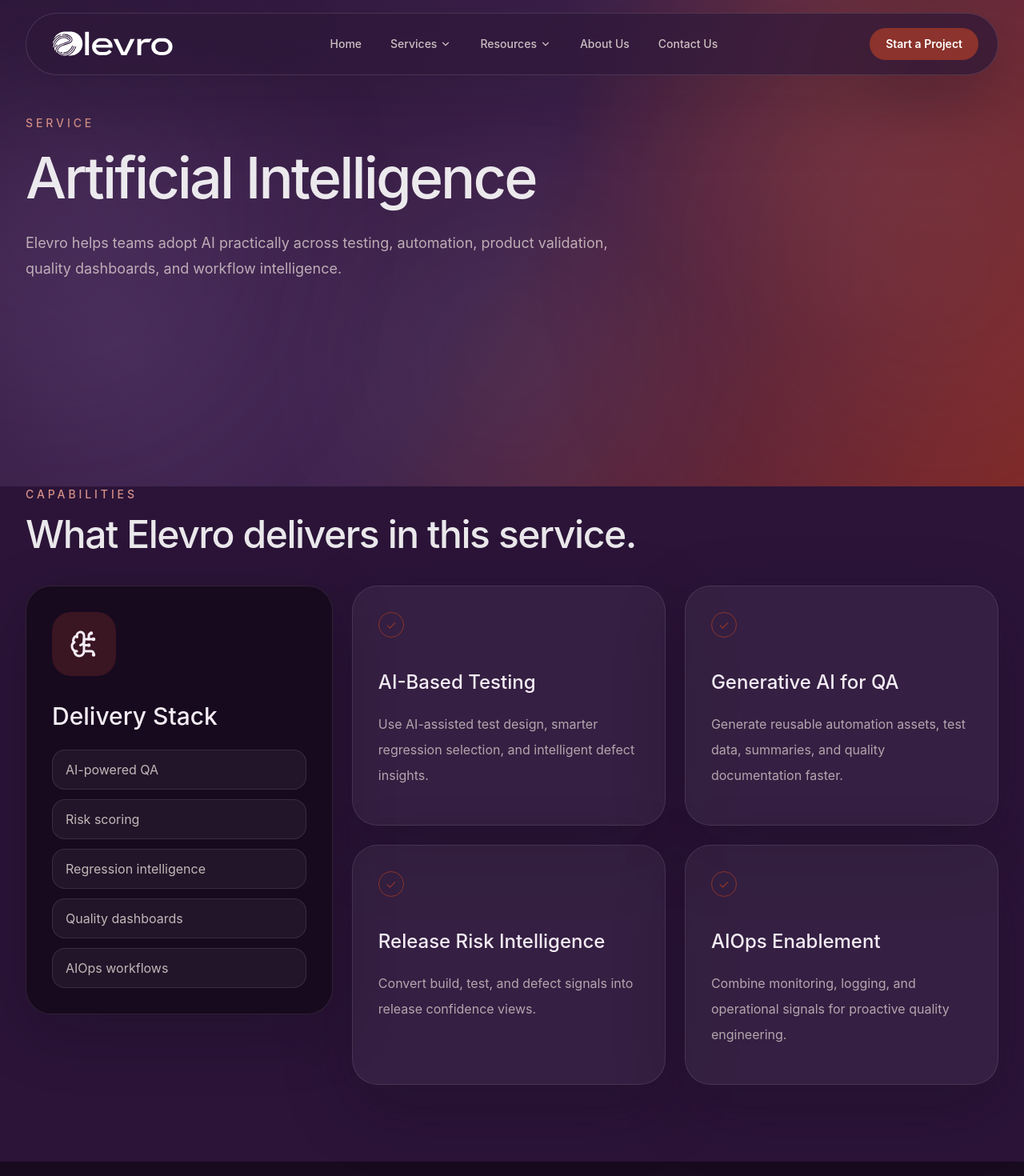
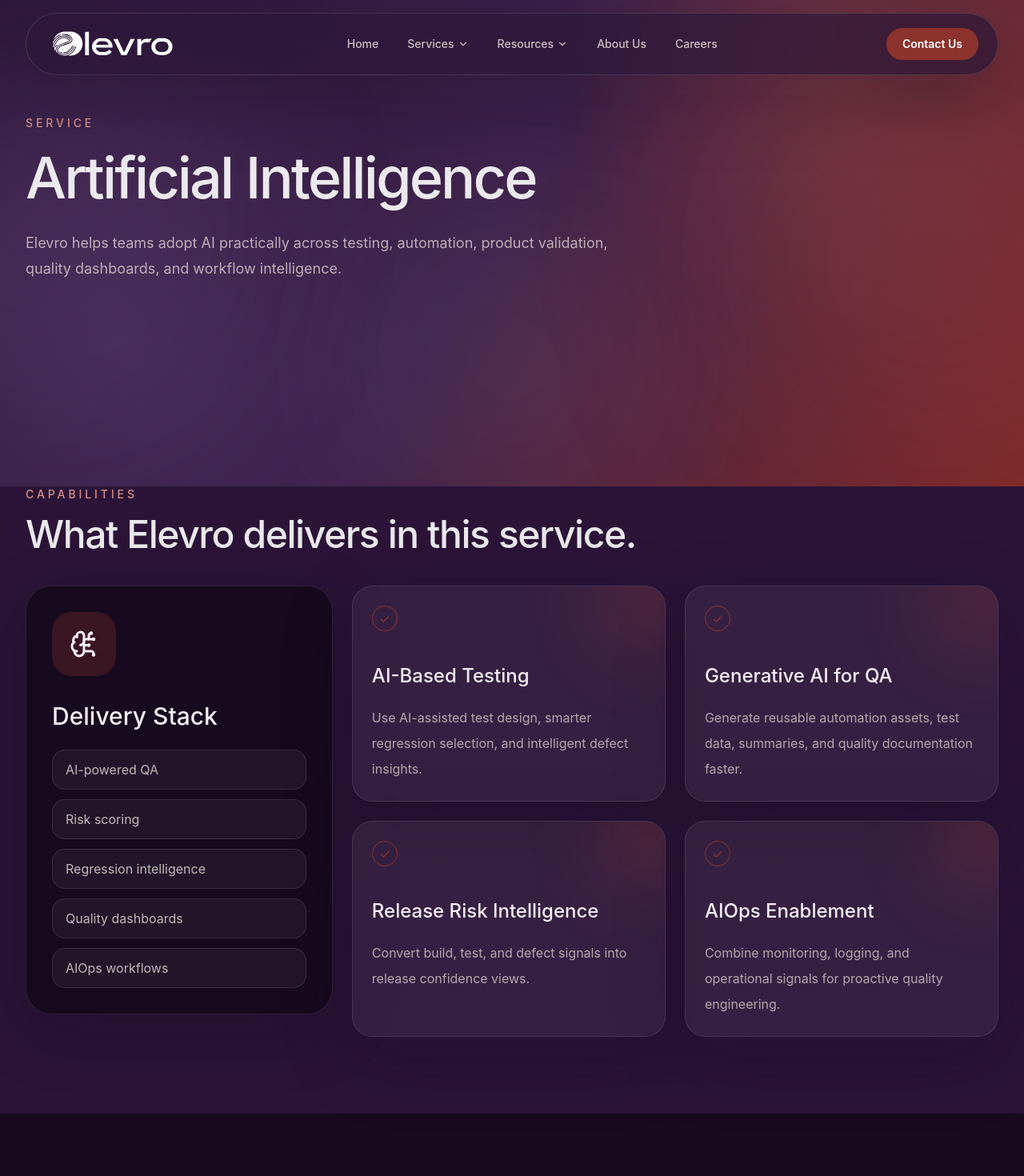
Before and after one commit to rvala-elevro/elevro_site, a Next.js app: page /services/artificial-intelligence in a window 1280 px wide. Shown: the top 1470 px of the page at 80% size. Built offline with nearby package versions, Linux system fonts and the light colour scheme.

Commit message:
text selection changes, card changes

```diff
--- /dev/null
+++ b/app/careers/page.tsx
@@ -0,0 +1,11 @@
+import { PageShell } from "@/components/PageShell";
+
+export default function ContactPage() {
+  return (
+    <PageShell
+      eyebrow="Careers"
+      title="Let’s build with us"
+      description="Apply at Elevro!"
+    />
+  );
+}
--- a/app/page.tsx
+++ b/app/page.tsx
@@ -111,7 +111,7 @@
   "QualifyX",
 ];
 
-const fadeUp = {
+export const fadeUp = {
   hidden: { opacity: 0, y: 28 },
   visible: { opacity: 1, y: 0 },
 };
@@ -330,7 +330,7 @@
             AI-led engineering for modern enterprises
           </div>
 
-          <h1 className="max-w-4xl text-[2.35rem] font-medium leading-[1.1] tracking-[-0.04em] text-white/90 sm:text-[2.65rem] md:text-6xl xl:text-7xl">
+          <h1 className="max-w-4xl text-[2.35rem] font-medium leading-tight tracking-[-0.04em] text-white/90 sm:text-[2.65rem] md:text-6xl">
             Enabling Products{" "}
             <span className="soft-gradient-text font-medium block sm:inline">
               Engineering Confidence
@@ -347,7 +347,7 @@
           <div className="mt-8 flex flex-col gap-4 w-full sm:w-auto sm:flex-row justify-center lg:justify-start">
             <Link
               href="/contact-us"
-              className="group inline-flex items-center justify-center gap-2 rounded-full bg-[#8b332c] px-6 py-3.5 text-sm font-semibold text-white shadow-soft transition hover:-translate-y-0.5 hover:bg-[#9d4038]"
+              className="group inline-flex items-center justify-center gap-2 rounded-full bg-secondary px-6 py-3.5 text-sm font-semibold text-white shadow-soft transition hover:-translate-y-0.5 hover:bg-[#9d4038]"
             >
               Discuss Your Roadmap
               <ArrowRight className="h-4 w-4 transition group-hover:translate-x-1" />
@@ -405,7 +405,7 @@
 
 function Services() {
   return (
-    <section id="services" className="soft-section px-4 py-24 md:px-8">
+    <section id="services" className="soft-section px-4 py-12 md:px-8">
       <div className="mx-auto max-w-7xl">
         <SectionHeader
           eyebrow="Our Services"
@@ -462,7 +462,7 @@
 
 function Evolution() {
   return (
-    <section className="soft-section relative overflow-hidden px-4 pb-24 md:px-8">
+    <section className="soft-section relative overflow-hidden px-4 py-12 md:px-8">
       <div
         data-parallax="-0.12"
         className="pointer-events-none absolute left-10 top-10 h-72 w-72 rounded-full bg-secondary/20 blur-[100px]"
@@ -476,7 +476,7 @@
           <p className="mb-4 text-sm font-bold uppercase tracking-[0.32em] text-[#d79088]">
             Digital Evolution
           </p>
-          <h2 className="text-4xl font-medium tracking-tight md:text-6xl">
+          <h2 className="text-4xl font-medium tracking-tight leading-tight md:text-5xl">
             From idea to automated operating model.
           </h2>
           <p className="mt-6 text-lg leading-8 text-cream/68">
@@ -523,71 +523,11 @@
   );
 }
 
-// function Solutions() {
-//   return (
-//     <section
-//       id="solutions"
-//       className="soft-section-alt relative overflow-hidden px-4 py-24 md:px-8"
-//     >
-//       <div
-//         data-parallax="-0.1"
-//         className="pointer-events-none absolute -left-32 top-20 h-105 w-105 rounded-full bg-secondary/20 blur-[120px]"
-//       />
-
-//       <div
-//         data-parallax="0.16"
-//         className="pointer-events-none absolute -right-32 bottom-10 h-105 w-105 rounded-full bg-white/10 blur-[120px]"
-//       />
-
-//       <div className="relative z-10 mx-auto max-w-7xl">
-//         <SectionHeader
-//           eyebrow="Solutions & Accelerators"
-//           title="Reusable accelerators that shorten the path from strategy to production."
-//           text="Two subsections are added as requested. Rename them to your actual accelerator names when your product packaging is finalized."
-//         />
-//         <div className="mt-12 grid gap-6 lg:grid-cols-2">
-//           {accelerators.map((item) => {
-//             const Icon = item.icon;
-//             return (
-//               <div
-//                 key={item.title}
-//                 className="reveal rounded-4xl border border-white/10 bg-primary/70 p-8 shadow-card"
-//               >
-//                 <span className="grid h-16 w-16 place-items-center rounded-3xl bg-secondary/35">
-//                   <Icon className="h-7 w-7" />
-//                 </span>
-//                 <h3 className="mt-8 text-3xl font-medium">{item.title}</h3>
-//                 <div className="mt-7 grid gap-3">
-//                   {item.points.map((point) => (
-//                     <div
-//                       key={point}
-//                       className="flex items-center gap-3 rounded-2xl bg-white/5 p-4 text-cream/75"
-//                     >
-//                       <CheckCircle2 className="h-5 w-5 text-secondary" />{" "}
-//                       {point}
-//                     </div>
-//                   ))}
-//                 </div>
-//                 <Link
-//                   href="/solutions-accelerators"
-//                   className="mt-8 inline-flex items-center gap-2 font-bold"
-//                 >
-//                   Explore accelerator <ArrowRight className="h-4 w-4" />
-//                 </Link>
-//               </div>
-//             );
-//           })}
-//         </div>
-//       </div>
-//     </section>
-//   );
-// }
-
 function Resources() {
   return (
     <section
       id="resources"
-      className="soft-section relative overflow-hidden px-4 py-24 md:px-8"
+      className="soft-section relative overflow-hidden px-4 py-12 md:px-8"
     >
       <div
         data-parallax="-0.08"
@@ -606,13 +546,20 @@
           text="Blogs, whitepapers and case studies are represented as separate resource types in the homepage preview."
         />
         <div className="mt-12 grid gap-6 md:grid-cols-3">
-          {resources.map((resource) => (
+          {resources.map((resource, index) => (
             <motion.article
-              key={resource.title}
-              whileHover={{ y: -8 }}
-              className="reveal rounded-4xl border border-white/10 bg-white/5.5 p-6 shadow-card"
+              key={index}
+              variants={fadeUp}
+              initial="hidden"
+              whileInView="visible"
+              viewport={{ once: true, margin: "-80px" }}
+              transition={{ delay: index * 0.07, duration: 0.55 }}
+              whileHover={{ y: -10, scale: 1.02 }}
+              className="group relative overflow-hidden rounded-[1.6rem] border border-white/10 bg-white/5.5 p-6 shadow-soft"
             >
-              <span className="mb-10 inline-flex items-center gap-2 rounded-full bg-secondary/25 px-4 py-2 text-sm font-bold text-white">
+              <div className="absolute -right-14 -top-14 h-36 w-36 rounded-full bg-secondary/25 blur-2xl transition group-hover:bg-secondary/45" />
+              <div className="relative flex flex-col justify-between items-start h-full">
+                <span className=" inline-flex items-center   gap-2 rounded-full bg-secondary/25 px-4 py-2 text-sm font-bold text-white">
                   <FileText className="h-4 w-4" /> {resource.type}
                 </span>
                 <h3 className="text-2xl font-medium leading-tight">
@@ -620,10 +567,11 @@
                 </h3>
                 <Link
                   href={resource.href}
-                className="mt-8 inline-flex items-center gap-2 font-bold"
+                  className="mt-2 inline-flex items-center gap-2 font-bold"
                 >
                   Read More <ArrowRight className="h-4 w-4" />
                 </Link>
+              </div>
             </motion.article>
           ))}
         </div>
@@ -634,13 +582,13 @@
 
 function About() {
   return (
-    <section id="about" className="px-4 pb-24 md:px-8">
+    <section id="about" className="px-4 py-12 md:px-8">
       <div className="reveal surface-panel mx-auto grid max-w-7xl gap-8 rounded-4xl border border-white/10 p-8 shadow-soft md:p-12 lg:grid-cols-[0.85fr_1.15fr]">
         <div>
           <p className="mb-4 text-sm font-bold uppercase tracking-[0.32em] text-[#d79088]">
             About Us
           </p>
-          <h2 className="text-4xl font-medium md:text-5xl">
+          <h2 className="text-4xl leading-tight font-medium md:text-5xl">
             Quality Architects, DevOps engineers and AI Engineers under one roof
           </h2>
         </div>
@@ -678,7 +626,7 @@
 function CTA() {
   return (
     <section className="px-4 pb-24 md:px-8">
-      <div className="reveal relative mx-auto max-w-7xl overflow-hidden rounded-4xl bg-[#8b332c] p-8 shadow-soft md:p-14">
+      <div className="reveal relative mx-auto max-w-7xl overflow-hidden rounded-4xl bg-secondary p-8 shadow-soft md:p-14">
         {/* Subtle background glow element to draw the eyes downward */}
         <div className="pointer-events-none absolute -bottom-20 -right-20 h-80 w-80 rounded-full bg-white/10 blur-3xl animate-pulse" />
 
@@ -686,13 +634,15 @@
           <p className="mb-4 font-bold uppercase tracking-[0.32em] text-white/65">
             Call to Action
           </p>
-          <h2 className="text-4xl font-medium md:text-6xl">
-            Lets build your automation with robust End to End coverage and
+          <h2 className="text-4xl font-medium leading-tight text-white/85 md:leading-tight">
+            Deliver confident product with robust End to End coverage and
             gatekeepers backed by Cognitive Intelligence.
           </h2>
-          <div className="mt-6 border-l-3 border-white/30 pl-4">
-            <p className="text-lg leading-8 font-medium text-white">
-              Share us a problem you are facing and lets discuss the solutions!!
+
+          <div className="mt-8 rounded-2xl border border-white/25 bg-white/12 px-5 py-4 shadow-[0_20px_60px_rgba(255,255,255,0.12)] backdrop-blur-sm">
+            <p className="text-xl font-semibold leading-8 text-white md:text-2xl">
+              Share us a problem you are facing and let&apos;s discuss the
+              solutions!!
             </p>
           </div>
 
@@ -706,7 +656,7 @@
           >
             <motion.a
               href="/contact-us"
-              className="relative inline-flex items-center gap-3 overflow-hidden rounded-full bg-linear-to-r from-white via-cream to-white px-8 py-4.5 font-medium text-[#8b332c] shadow-xl backdrop-blur-sm"
+              className="relative inline-flex items-center gap-3 overflow-hidden rounded-full bg-linear-to-r from-white via-cream to-white px-8 py-4.5 font-medium text-secondary shadow-xl backdrop-blur-sm"
               whileHover={{
                 scale: 1.05,
                 boxShadow: "0px 20px 40px rgba(255, 255, 255, 0.25)",
@@ -761,7 +711,7 @@
         {eyebrow}
       </p>
 
-      <h2 className="text-3xl font-medium tracking-[-0.03em] text-white/90 md:text-5xl">
+      <h2 className="text-3xl leading-tight font-medium tracking-[-0.03em] text-white/90 md:text-5xl">
         {title}
       </h2>
 
--- a/app/services/[slug]/page.tsx
+++ b/app/services/[slug]/page.tsx
@@ -1,14 +1,12 @@
 // app/services/[slug]/page.tsx
-
 import { notFound } from "next/navigation";
 import {
-  FeatureGrid,
   PageCTA,
   PageHero,
   SectionTitle,
 } from "@/components/PageBlocks";
 import { services } from "@/lib/elevro-data";
-
+import Card from "@/components/Card";
 export function generateStaticParams() {
   return services.map((service) => ({
     slug: service.slug,
@@ -75,11 +73,8 @@
 
             {/* Capability Cards */}
             <div className="grid gap-6 md:grid-cols-2">
-              {service.capabilities.map((item) => (
-                <div
-                  key={item.title}
-                  className="flex min-h-[300px] flex-col rounded-4xl border border-white/10 bg-white/5 p-8 shadow-soft"
-                >
+              {service.capabilities.map((item, index) => (
+                <Card index={index} key={index}>
                   <span className="grid h-8 w-8 place-items-center rounded-full border border-secondary text-secondary">
                     ✓
                   </span>
@@ -87,7 +82,7 @@
                   <h3 className="mt-10 text-2xl font-medium">{item.title}</h3>
 
                   <p className="mt-5 leading-8 text-cream/65">{item.text}</p>
-                </div>
+                </Card>
               ))}
             </div>
           </div>
--- /dev/null
+++ b/components/Card.tsx
@@ -0,0 +1,29 @@
+"use client";
+import { fadeUp } from "@/app/page";
+import { motion } from "motion/react";
+import React from "react";
+const Card = ({
+  children,
+  index,
+}: {
+  children: React.ReactNode;
+  index: number;
+}) => {
+  return (
+    <motion.div
+      key={index}
+      variants={fadeUp}
+      initial="hidden"
+      whileInView="visible"
+      viewport={{ once: true, margin: "-80px" }}
+      transition={{ delay: index * 0.07, duration: 0.55 }}
+      whileHover={{ y: -10, scale: 1.02 }}
+      className="group relative overflow-hidden rounded-[1.6rem] border border-white/10 bg-white/5.5 p-6 shadow-soft"
+    >
+      <div className="absolute -right-14 -top-14 h-36 w-36 rounded-full bg-secondary/25 blur-2xl transition group-hover:bg-secondary/45" />
+      {children}
+    </motion.div>
+  );
+};
+
+export default Card;
--- a/components/Footer.tsx
+++ b/components/Footer.tsx
@@ -1,7 +1,13 @@
 import Image from "next/image";
 import Link from "next/link";
 
-function FooterColumn({ title, links }: { title: string; links: string[] }) {
+function FooterColumn({
+  title,
+  links,
+}: {
+  title: string;
+  links: { name: string; href: string }[];
+}) {
   return (
     <div>
       <h4 className="mb-4 font-medium uppercase tracking-[0.2em] text-cream/80">
@@ -10,11 +16,11 @@
       <div className="grid gap-3">
         {links.map((link) => (
           <Link
-            key={link}
-            href="#"
+            key={link.name}
+            href={link.href}
             className="text-sm text-cream/[0.55] transition hover:text-white"
           >
-            {link}
+            {link.name}
           </Link>
         ))}
       </div>
@@ -23,23 +29,23 @@
 }
 const services = [
   {
-    title: "Intelligent Quality Engineering",
+    name: "Intelligent Quality Engineering",
     href: "/services/intelligent-quality-engineering",
   },
   {
-    title: "Product Enablement",
+    name: "Product Enablement",
     href: "/services/product-enablement",
   },
   {
-    title: "Artificial Intelligence",
+    name: "Artificial Intelligence",
     href: "/services/artificial-intelligence",
   },
   {
-    title: "Cloud Engineering",
+    name: "Cloud Engineering",
     href: "/services/cloud-engineering",
   },
   {
-    title: "Digital Engineering",
+    name: "Digital Engineering",
     href: "/services/digital-engineering",
   },
 ];
@@ -65,15 +71,21 @@
         </div>
         <FooterColumn
           title="Company"
-          links={["Home", "About Us", "Careers", "Contact Us"]}
+          links={[
+            { name: "Home", href: "/" },
+            { name: "About Us", href: "/about-us" },
+            { name: "Careers", href: "/careers" },
+            { name: "Contact Us", href: "/contact-us" },
+          ]}
         />
-        <FooterColumn
-          title="Services"
-          links={services.map((item) => item.title)}
-        />
+        <FooterColumn title="Services" links={services} />
         <FooterColumn
           title="Resources"
-          links={["Blogs", "Whitepapers", "Case Studies", "Partnerships"]}
+          links={[
+            { name: "Blogs", href: "/resources/blogs" },
+            { name: "Whitepapers", href: "/resources/whitepapers" },
+            { name: "Case Studies", href: "/resources/case-studies" },
+          ]}
         />
       </div>
       <div className="mx-auto mt-10 max-w-7xl border-t border-white/10 pt-6 text-sm text-cream/45">
--- a/components/Navbar.tsx
+++ b/components/Navbar.tsx
@@ -36,7 +36,7 @@
     label: "About Us",
     href: "/about-us",
   },
-  { label: "Contact Us", href: "/contact-us" },
+  { label: "Careers", href: "/careers" },
 ];
 
 const Navbar = () => {
@@ -90,9 +90,9 @@
 
         <Link
           href="/contact-us"
-          className="hidden rounded-full bg-[#8b332c] px-5 py-2.5 text-sm font-semibold text-white shadow-soft transition hover:-translate-y-0.5 hover:bg-[#9d4038] lg:inline-flex"
+          className="hidden rounded-full bg-secondary px-5 py-2.5 text-sm font-semibold text-white shadow-soft transition hover:-translate-y-0.5 hover:bg-[#9d4038] lg:inline-flex"
         >
-          Start a Project
+          Contact Us
         </Link>
 
         <button
@@ -145,10 +145,10 @@
             <div className="mt-4 pt-2">
               <Link
                 href="/contact-us"
-                className="inline-flex w-full items-center justify-center gap-2 rounded-full bg-[#8b332c] py-3 text-sm font-semibold text-white shadow-soft"
+                className="inline-flex w-full items-center justify-center gap-2 rounded-full bg-secondary py-3 text-sm font-semibold text-white shadow-soft"
                 onClick={() => setIsOpen(false)}
               >
-                Start a Project <ArrowRight className="h-4 w-4" />
+                Contact Us <ArrowRight className="h-4 w-4" />
               </Link>
             </div>
           </div>
--- a/components/PageBlocks.tsx
+++ b/components/PageBlocks.tsx
@@ -185,7 +185,7 @@
         whileInView={{ opacity: 1, y: 0, scale: 1 }}
         viewport={{ once: true, margin: "-120px" }}
         transition={{ duration: 0.9, ease: smoothEase }}
-        className="relative mx-auto max-w-7xl overflow-hidden rounded-[2rem] bg-[#8b332c] p-8 shadow-soft md:p-14"
+        className="relative mx-auto max-w-7xl overflow-hidden rounded-[2rem] bg-secondary p-8 shadow-soft md:p-14"
       >
         <div className="pointer-events-none absolute -right-20 -top-20 h-72 w-72 rounded-full bg-white/10 blur-[90px]" />
         <div className="pointer-events-none absolute -bottom-24 left-20 h-80 w-80 rounded-full bg-[#6f4b83]/25 blur-[110px]" />
@@ -206,7 +206,7 @@
 
           <motion.h2
             variants={fadeUp}
-            className="text-3xl font-medium tracking-[-0.03em] text-white md:text-6xl"
+            className="text-3xl font-medium tracking-[-0.03em] leading-tight text-white md:text-6xl"
           >
             Ready to turn engineering complexity into intelligent automation?
           </motion.h2>
@@ -236,7 +236,7 @@
               >
                 <motion.a
                   href="/contact-us"
-                  className="relative inline-flex items-center gap-3 overflow-hidden rounded-full bg-linear-to-r from-white via-cream to-white px-8 py-4.5 font-medium text-[#8b332c] shadow-xl backdrop-blur-sm"
+                  className="relative inline-flex items-center gap-3 overflow-hidden rounded-full bg-linear-to-r from-white via-cream to-white px-8 py-4.5 font-medium text-secondary shadow-xl backdrop-blur-sm"
                   whileHover={{
                     scale: 1.05,
                     boxShadow: "0px 20px 40px rgba(255, 255, 255, 0.25)",
```
Also changed, not shown: app/resources/[type]/page.tsx (+8 -6 lines), components/AboutOverview.tsx (+22 -10 lines), app/globals.css (line endings or trailing spaces). Lines whose indentation alone changed are shown as unchanged.
